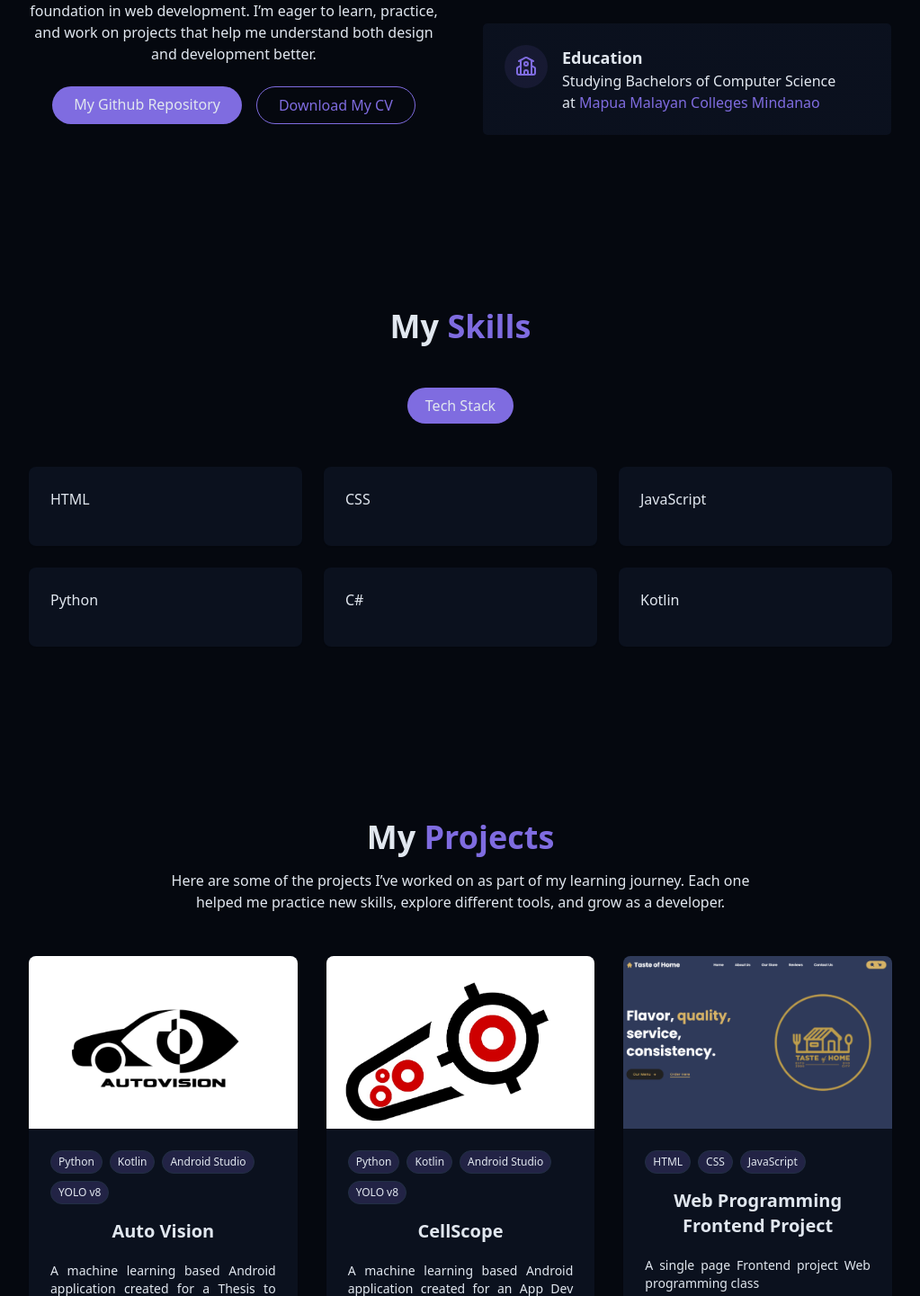
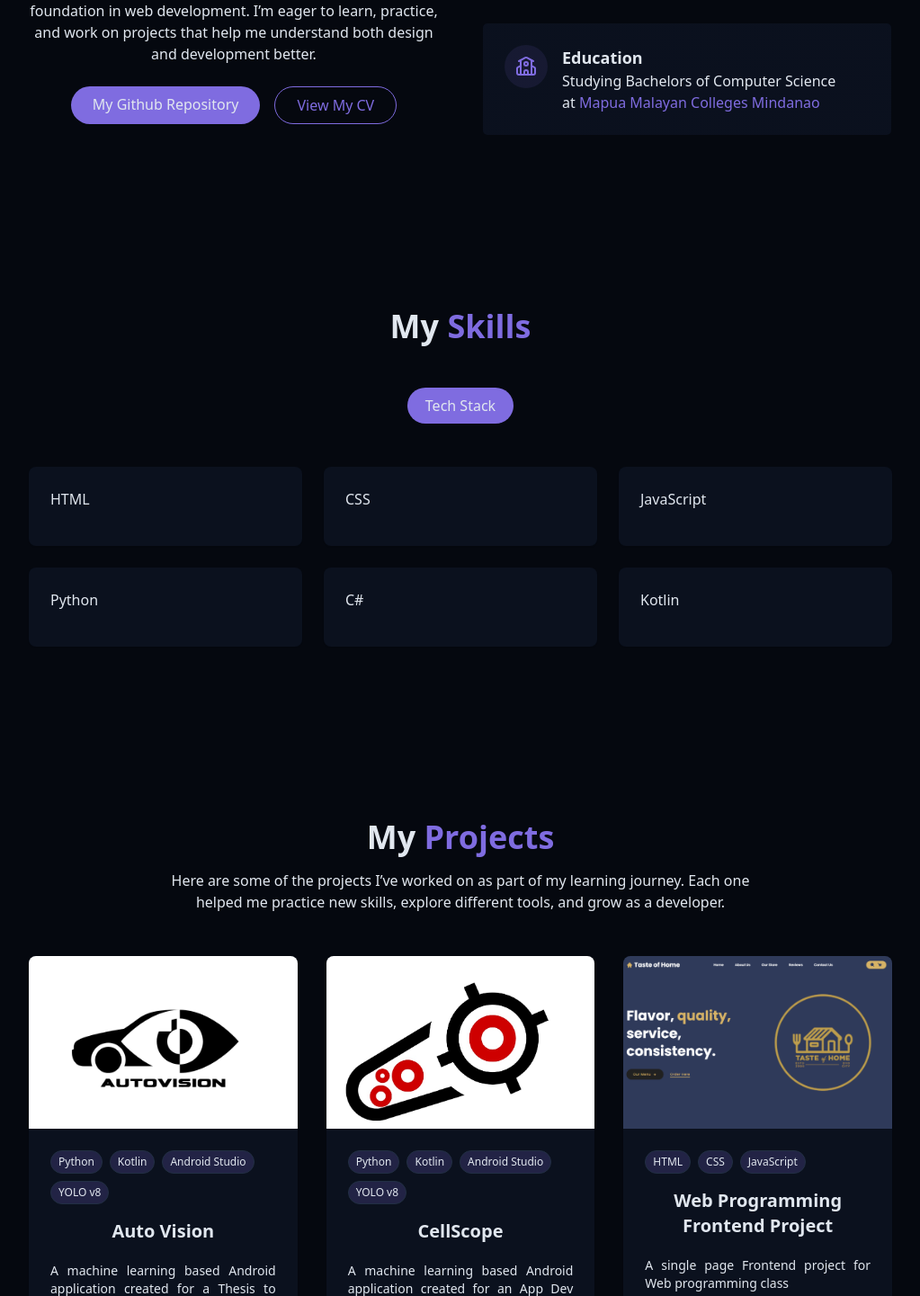
Before and after one commit to KentGab27/cs-portfolio, a React (Vite) app: page / in a window 1280 px wide. Shown: the part 1109-2550 px from the top of the page at 90% size, without its empty margins (128-1151 px from the left). Built offline with nearby package versions, Linux system fonts and the light colour scheme.

Commit message:
Added CV and changes some text wordings

```diff
--- a/src/components/AboutMeSection.jsx
+++ b/src/components/AboutMeSection.jsx
@@ -21,8 +21,8 @@
                                 My Github Repository
                             </a>
 
-                            <a href="" className="px-6 py-2 rounded-full border border-primary text-primary hover:bg-primary/10 transition-colors duration-300">
-                                Download My CV
+                            <a href="/projects/My_CV.pdf" className="px-6 py-2 rounded-full border border-primary text-primary hover:bg-primary/10 transition-colors duration-300">
+                                View My CV
                             </a>
                         </div>
                     </div>
--- a/src/components/ProjectsSection.jsx
+++ b/src/components/ProjectsSection.jsx
@@ -20,7 +20,7 @@
     {
         id: 3,
         title: "Web Programming Frontend Project",
-        description: "A single page Frontend project Web programming class",
+        description: "A single page Frontend project for Web programming class",
         image: "/projects/WebProg.png",
         tags: ["HTML", "CSS", "JavaScript"],
         githubUrl: "https://github.com/KentGab27/Web-Programming-Frontend-Project"
```
Also changed, not shown: 1 other file (tests, documents, lock files or other folders).
